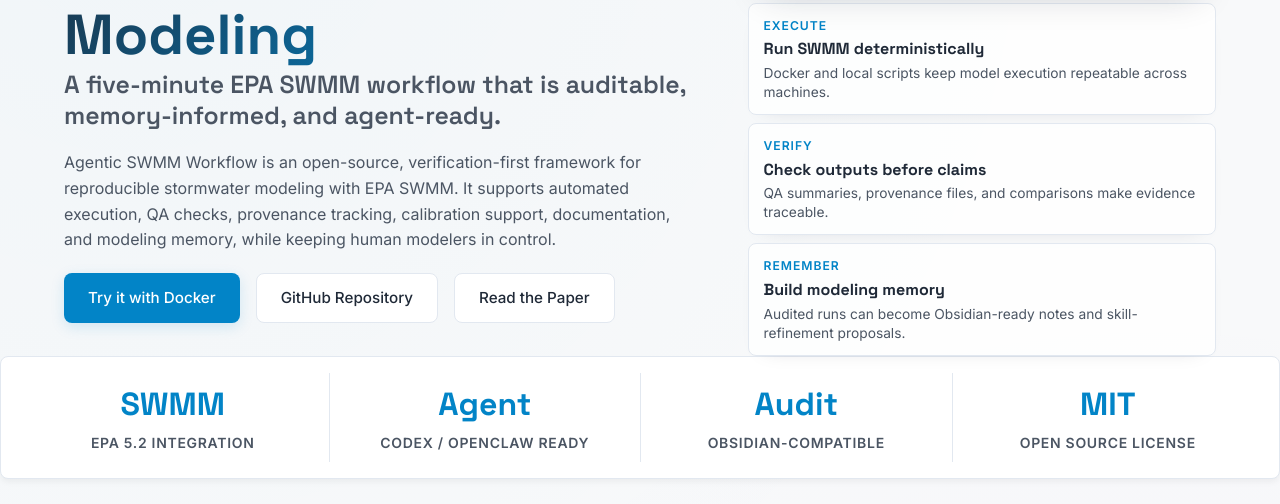
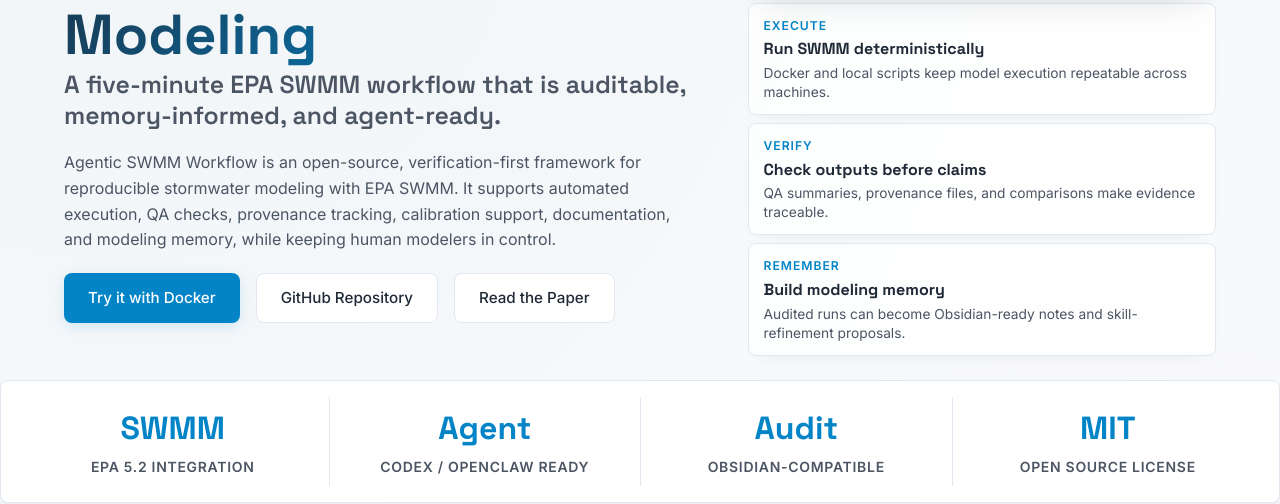
Before and after one commit to xuhuijuan0217/Agentic-SWMM-Website, a plain HTML site: page index.html in a window 1280 px wide. Shown: the part 297-801 px from the top of the page. Drawn offline with Linux system fonts and the light colour scheme.

Commit message:
Add spacing above homepage stats

```diff
--- a/project-website-builder/assets/template/styles.css
+++ b/project-website-builder/assets/template/styles.css
@@ -633,7 +633,7 @@
 
 .compact-stats {
     grid-column: 1 / -1;
-    margin-top: 0;
+    margin-top: 1.5rem;
     width: 100%;
     max-width: 1500px;
     margin-left: 0;
--- a/styles.css
+++ b/styles.css
@@ -633,7 +633,7 @@
 
 .compact-stats {
     grid-column: 1 / -1;
-    margin-top: 0;
+    margin-top: 1.5rem;
     width: 100%;
     max-width: 1500px;
     margin-left: 0;
```
